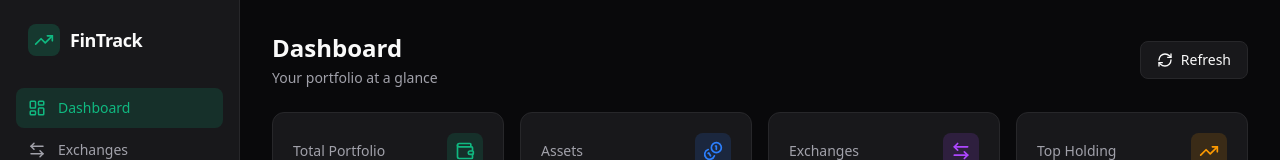
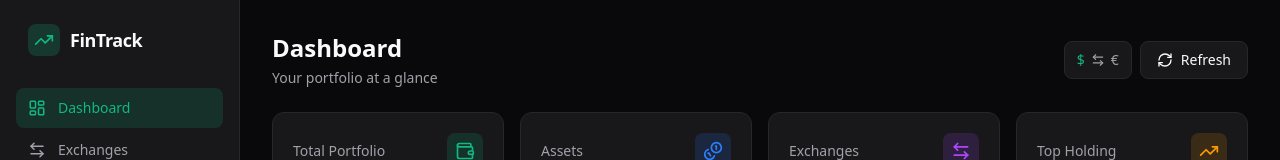
Before and after one commit to W4k4s/fintrack, a Next.js app: page / in a window 1280 px wide. Shown: the top 160 px of the page. Built offline with nearby package versions, Linux system fonts and the light colour scheme; no server answers; the database is empty.

Commit message:
feat: add quick USD/EUR toggle button in dashboard header

```diff
--- a/src/app/page.tsx
+++ b/src/app/page.tsx
@@ -19,7 +19,7 @@
   const [snapshots, setSnapshots] = useState<any[]>([]);
   const [exchanges, setExchanges] = useState<any[]>([]);
   const [loading, setLoading] = useState(true);
-  const { format, convert } = useCurrency();
+  const { format, convert, currency, setCurrency } = useCurrency();
 
   const fetchData = async () => {
     setLoading(true);
@@ -44,9 +44,19 @@
           <h1 className="text-2xl font-bold">Dashboard</h1>
           <p className="text-sm text-muted mt-1">Your portfolio at a glance</p>
         </div>
-        <button onClick={fetchData} className="flex items-center gap-2 px-4 py-2 text-sm bg-card hover:bg-[var(--hover-bg)] border border-border rounded-lg transition-colors">
-          <RefreshCw className={`w-4 h-4 ${loading ? "animate-spin" : ""}`} /> Refresh
-        </button>
+        <div className="flex items-center gap-2">
+          <button
+            onClick={() => setCurrency(currency === "USD" ? "EUR" : "USD")}
+            className="flex items-center gap-1.5 px-3 py-2 text-sm font-medium bg-card hover:bg-[var(--hover-bg)] border border-border rounded-lg transition-colors"
+          >
+            <span className={currency === "USD" ? "text-accent" : "text-muted"}>$</span>
+            <ArrowLeftRight className="w-3.5 h-3.5 text-muted" />
+            <span className={currency === "EUR" ? "text-accent" : "text-muted"}>€</span>
+          </button>
+          <button onClick={fetchData} className="flex items-center gap-2 px-4 py-2 text-sm bg-card hover:bg-[var(--hover-bg)] border border-border rounded-lg transition-colors">
+            <RefreshCw className={`w-4 h-4 ${loading ? "animate-spin" : ""}`} /> Refresh
+          </button>
+        </div>
       </div>
 
       <div className="grid grid-cols-1 sm:grid-cols-2 lg:grid-cols-4 gap-4">
```
